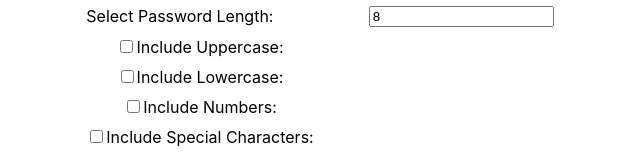
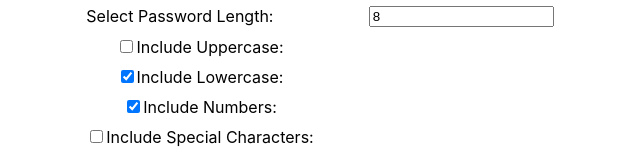
Before and after one commit to himanshu20163/password_generator, a React (Create React App) app: page / in a window 1280 px wide. Shown: the part 170-333 px from the top of the page, without its empty margins (320-960 px from the left). Built offline with nearby package versions, Linux system fonts and the light colour scheme.

Commit message:
Update About.js

```diff
--- a/src/About.js
+++ b/src/About.js
@@ -7,8 +7,8 @@ function PasswordGenerator() {
   const [password, setPassword] = useState('');
   const [length, setLength] = useState(8);
   const [includeUppercase, setIncludeUppercase] = useState(false);
-  const [includeLowercase, setIncludeLowercase] = useState(false);
-  const [includeNumbers, setIncludeNumbers] = useState(false);
+  const [includeLowercase, setIncludeLowercase] = useState(true);
+  const [includeNumbers, setIncludeNumbers] = useState(true);
   const [includeSpecialChars, setIncludeSpecialChars] = useState(false);
 
   function generatePassword(length, includeUppercase, includeLowercase, includeNumbers, includeSpecialChars) {
```
